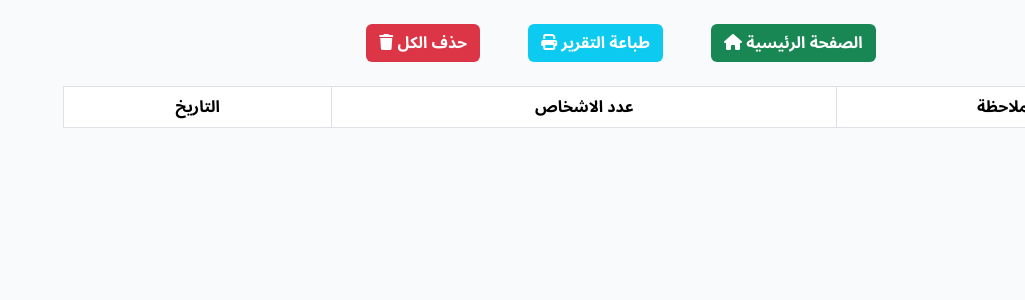
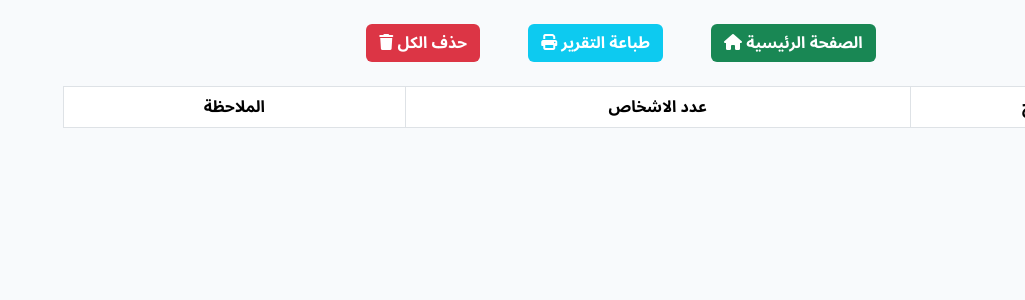
Before and after one commit to M-Hassan-Albitar/daily-report, a React (Vite) app: page /table in a window 1280 px wide. Shown: the top 300 px of the page, without its empty margins (255-1280 px from the left). Built offline with nearby package versions, Linux system fonts and the light colour scheme.

Commit message:
modify table

```diff
--- a/src/components/Table.jsx
+++ b/src/components/Table.jsx
@@ -8,9 +8,9 @@ function Table() {
   const tableData = report.map((dt) => {
     return (
       <tr key={dt.id}>
+        <td>{dt.date}</td>
+        <td> {dt.customerNum} </td>
         <td> {dt.val} </td>
-        <td> {dt.customerNum} </td>
-        <td>{dt.date}</td>
       </tr>
     );
   });
@@ -55,9 +55,9 @@ function Table() {
             <table className="table table-bordered text-center">
               <thead>
                 <tr>
+                  <th scope="col">التاريخ</th>
+                  <th scope="col">عدد الاشخاص</th>
                   <th scope="col">الملاحظة</th>
-                  <th scope="col">عدد الاشخاص</th>
-                  <th scope="col">التاريخ</th>
                 </tr>
               </thead>
               <tbody>{tableData}</tbody>
```
